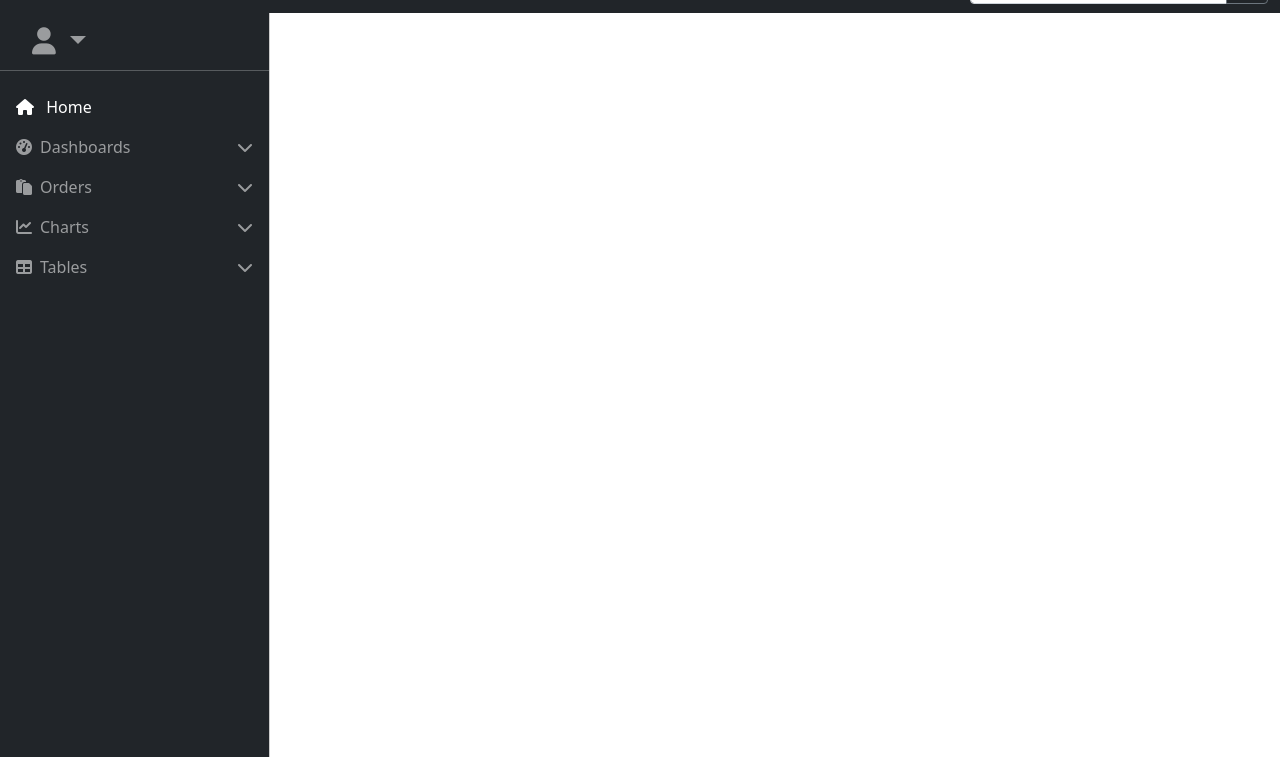
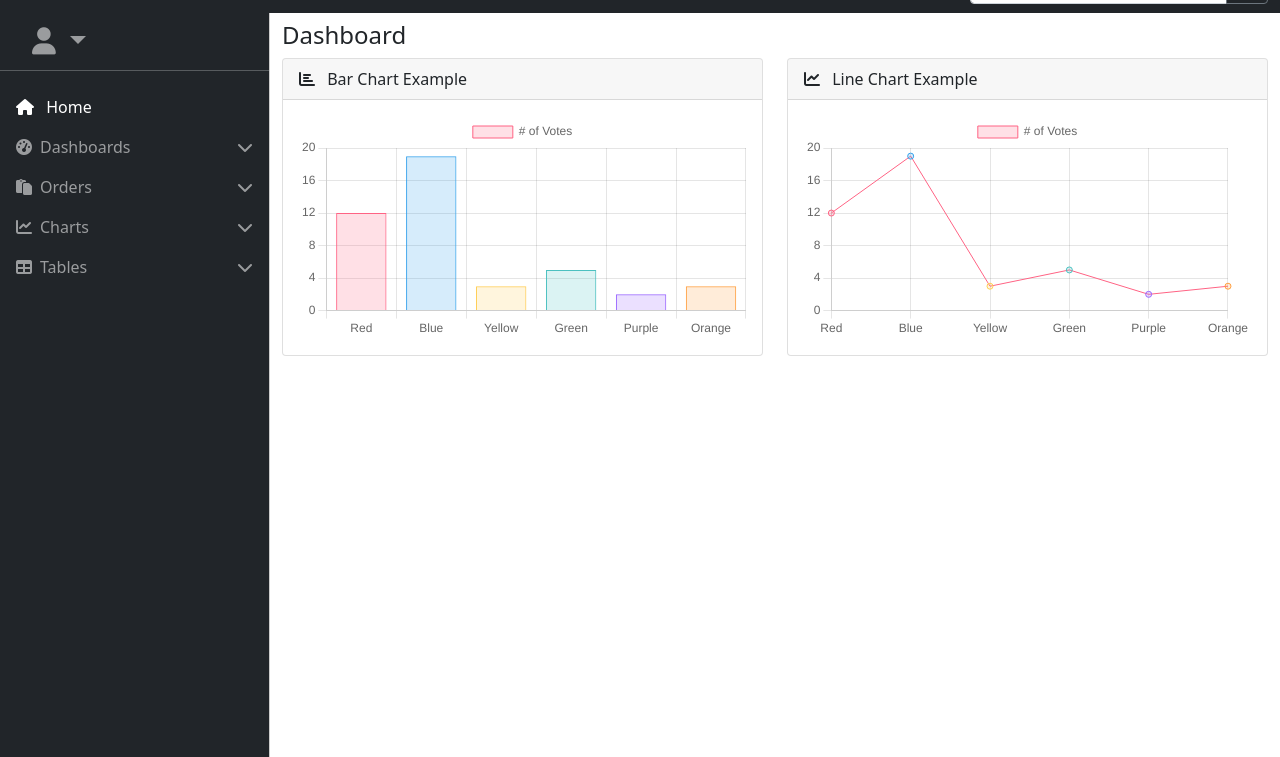
Before and after one commit to IvanConsalter/Build_Website_17-Dashboard-, a plain HTML site: page index.html in a window 1280 px wide. Shown: the part 43-800 px from the top of the page. Drawn offline with nearby package versions, Linux system fonts and the light colour scheme.

Commit message:
added charts

```diff
--- a/index.html
+++ b/index.html
@@ -168,7 +168,47 @@
     </div>
     <!-- END OFFCANVAS -->
 
+    <!-- MAIN -->
+    <main class="mt-5 pt-3">
+        <div class="container-fluid">
+            <div class="row">
+                <div class="col-md-12">
+                    <h4>Dashboard</h4>
+                </div>
+            </div>
+            <!-- CHARTS -->
+            <div class="row">
+                <div class="col-md-6 mb-3">
+                    <div class="card h-100">
+                        <div class="card-header">
+                            <span class="me-2"><i class="fas fa-chart-bar"></i></i></span>
+                            Bar Chart Example
+                        </div>
+                        <div class="card-body">
+                            <canvas class="chart-bar" width="400" height="200"></canvas>
+                        </div>
+                    </div>
+                </div>
+                <div class="col-md-6 mb-3">
+                    <div class="card h-100">
+                        <div class="card-header">
+                            <span class="me-2"><i class="fas fa-chart-line"></i></i></span>
+                            Line Chart Example
+                        </div>
+                        <div class="card-body">
+                            <canvas class="chart-line" width="400" height="200"></canvas>
+                        </div>
+                    </div>
+                </div>
+            </div>
+            <!-- END CHARTS -->
+        </div>
+    </main>
+    <!-- END MAIN -->
+
     <script src="./js/bootstrap.bundle.min.js"></script>
+    <script src="https://cdn.jsdelivr.net/npm/chart.js@3.0.2/dist/chart.min.js"></script>
     <script src="./js/jquery-3.5.1.js"></script>
+    <script src="./js/script.js"></script>
 </body>
 </html>
--- /dev/null
+++ b/js/script.js
@@ -0,0 +1,85 @@
+const chartBar = document.querySelector(".chart-bar");
+const chartLine = document.querySelector(".chart-line");
+
+
+let ctx = chartBar.getContext("2d");
+let myChartBar = new Chart(ctx, {
+  type: "bar",
+  data: {
+    labels: ["Red", "Blue", "Yellow", "Green", "Purple", "Orange"],
+    datasets: [
+      {
+        label: "# of Votes",
+        data: [12, 19, 3, 5, 2, 3],
+        backgroundColor: [
+          "rgba(255, 99, 132, 0.2)",
+          "rgba(54, 162, 235, 0.2)",
+          "rgba(255, 206, 86, 0.2)",
+          "rgba(75, 192, 192, 0.2)",
+          "rgba(153, 102, 255, 0.2)",
+          "rgba(255, 159, 64, 0.2)",
+        ],
+        borderColor: [
+          "rgba(255, 99, 132, 1)",
+          "rgba(54, 162, 235, 1)",
+          "rgba(255, 206, 86, 1)",
+          "rgba(75, 192, 192, 1)",
+          "rgba(153, 102, 255, 1)",
+          "rgba(255, 159, 64, 1)",
+        ],
+        borderWidth: 1,
+      },
+    ],
+  },
+  options: {
+    scales: {
+      y: {
+        beginAtZero: true,
+      },
+    },
+  },
+});
+
+let ctx2 = chartLine.getContext("2d");
+let mychartLine = new Chart(ctx2, {
+  type: "line",
+  data: {
+    labels: ["Red", "Blue", "Yellow", "Green", "Purple", "Orange"],
+    datasets: [
+      {
+        label: "# of Votes",
+        data: [12, 19, 3, 5, 2, 3],
+        backgroundColor: [
+          "rgba(255, 99, 132, 0.2)",
+          "rgba(54, 162, 235, 0.2)",
+          "rgba(255, 206, 86, 0.2)",
+          "rgba(75, 192, 192, 0.2)",
+          "rgba(153, 102, 255, 0.2)",
+          "rgba(255, 159, 64, 0.2)",
+        ],
+        borderColor: [
+          "rgba(255, 99, 132, 1)",
+          "rgba(54, 162, 235, 1)",
+          "rgba(255, 206, 86, 1)",
+          "rgba(75, 192, 192, 1)",
+          "rgba(153, 102, 255, 1)",
+          "rgba(255, 159, 64, 1)",
+        ],
+        borderWidth: 1,
+      },
+    ],
+  },
+  options: {
+    scales: {
+      y: {
+        beginAtZero: true,
+      },
+    },
+  },
+});
+
+$(document).ready(function () {
+  $(".data-table").each(function (_, table) {
+    $(table).DataTable();
+  });
+});
```
